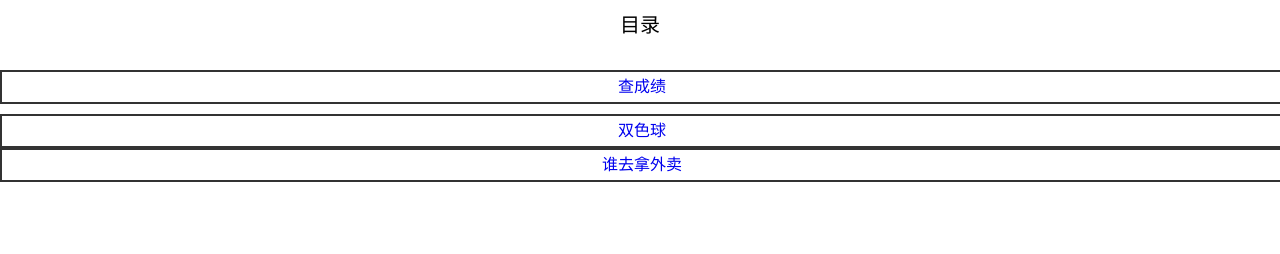
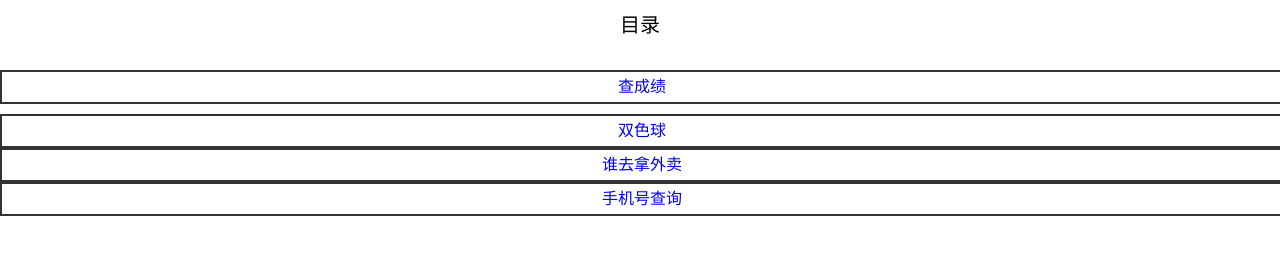
Before and after one commit to wangcong484/wangcong484.github.io, a plain HTML site: page index.html in a window 1280 px wide. Drawn offline with Linux system fonts and the light colour scheme.

Commit message:
手机号查询修改

```diff
--- a/index.html
+++ b/index.html
@@ -12,5 +12,6 @@
 		<a href="domo-0819/index.html" class="shijiu">查成绩</a>
 		<a href="domo-0820/index.html" class="ershi">双色球</a>
 		<a href="domo-0821/index.html" class="eryi">谁去拿外卖</a>
+		<a href="domo-0908/index.html" class="shouji">手机号查询</a>
 	</body>
 </html>
--- a/new_file.css
+++ b/new_file.css
@@ -47,3 +47,13 @@
 	line-height: 30px;
 	text-decoration: none;
 }
+.shouji{
+	float: left;
+	width: 100%;
+	height: 30px;
+	font-family: "微软雅黑",arial;
+	border: 2px solid #333333;
+	text-align: center;
+	line-height: 30px;
+	text-decoration: none;
+}
```
